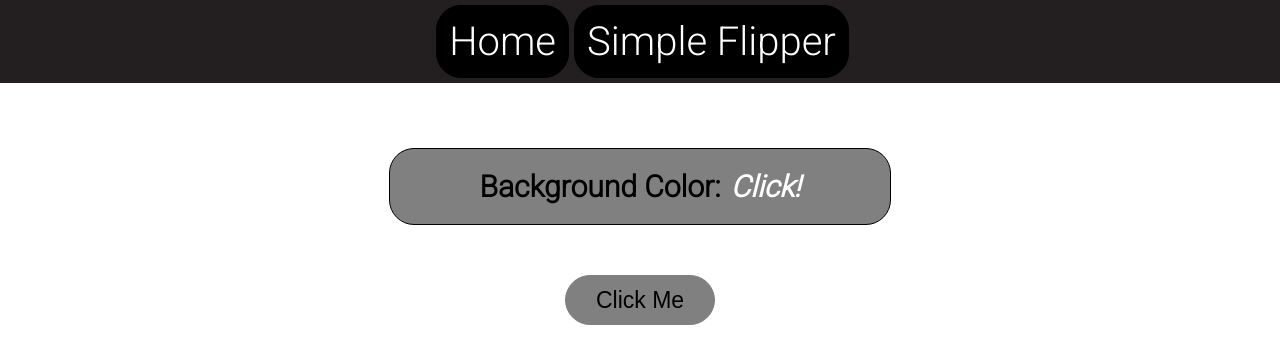
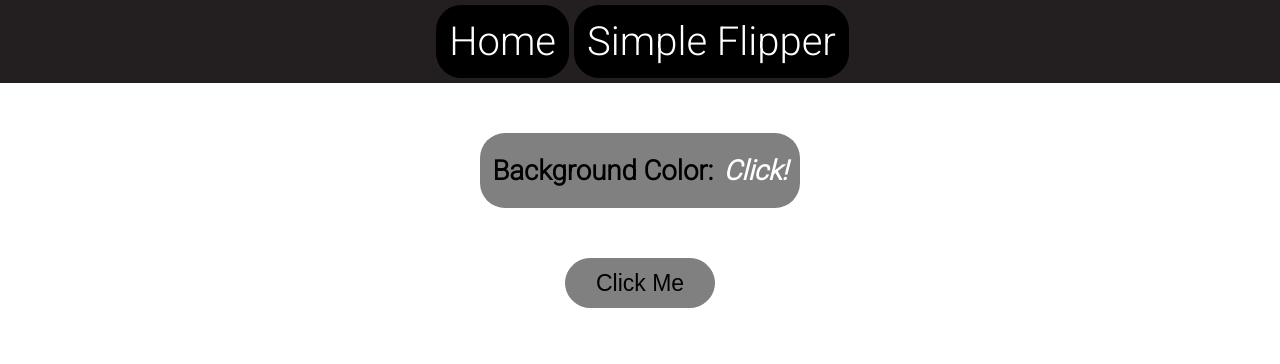
Before and after one commit to Borel09/BorelPortfolio1, a plain HTML site: page bg-flipper/complex.html in a window 1280 px wide. Drawn offline with Linux system fonts and the light colour scheme.

Commit message:
version 1.13

```diff
--- a/bg-flipper/complex-app.js
+++ b/bg-flipper/complex-app.js
@@ -7,16 +7,17 @@ colorBtn.addEventListener('click', colorChange);
 
 
 //FUNCTIONS
-function colorChange(arr){
+function colorChange(arr) {
     const background = document.getElementById('everything');
     const chars = ["0", "1", "2", "3", "4", "5", "6", "7", "8", "9", "A", "B", "C", "D", "E", "F"];
     let charLimit = 6;
     let result = "#";
 
-    for(let i = 0; i < charLimit; i++){
+    for (let i = 0; i < charLimit; i++) {
         let randIndex = Math.floor(Math.random() * chars.length)
         result += chars[randIndex]
     }
     background.style.backgroundColor = result;
     spanValue.innerHTML = result;
+    spanValue.style.color = result;
 }
--- a/bg-flipper/styles.css
+++ b/bg-flipper/styles.css
@@ -6,10 +6,16 @@
 
 body {
     font-family: 'Roboto', sans-serif;
+    /* display: flex;
+    justify-content: center;
+    text-align: center;
+    align-items: center; */
 }
 
+
 /* NAV */
-.list{
+
+.list {
     display: flex;
     justify-content: center;
     align-items: center;
@@ -27,6 +33,7 @@ body {
     padding: 10px;
     border-radius: 25px;
 }
+
 .list a {
     display: inline-block;
     text-decoration: none;
@@ -43,15 +50,20 @@ body {
     padding: 10px;
 }
 
-
 .container {
-    display: inline-block;
+    display: inline-flex;
+    flex-direction: column;
+    flex-wrap: wrap;
+    width: 50%;
     height: 100%;
     margin-top: 50px;
-    padding: 15px;
+    /* padding: 15px; */
+    justify-content: center;
+    text-align: center;
+    align-items: center;
 }
 
-@media screen and (max-width: 500px) {
+@media screen and (max-width: 100px) {
     .header {
         width: 70%;
     }
@@ -64,14 +76,16 @@ body {
 }
 
 .header {
-    font-size: 30px;
+    /* font-size: 30px; */
+    font-size: 16px;
+    font-size: 2.15vw;
     font-weight: bold;
     display: flex;
     justify-content: center;
     text-align: center;
     align-items: center;
-    border: 1px solid black;
-    width: 500px;
+    border: none;
+    width: 50%;
     height: 75px;
     border-radius: 25px;
     background-color: grey;
```
Also changed, not shown: bg-flipper/complex.html (+1 -0 lines).
